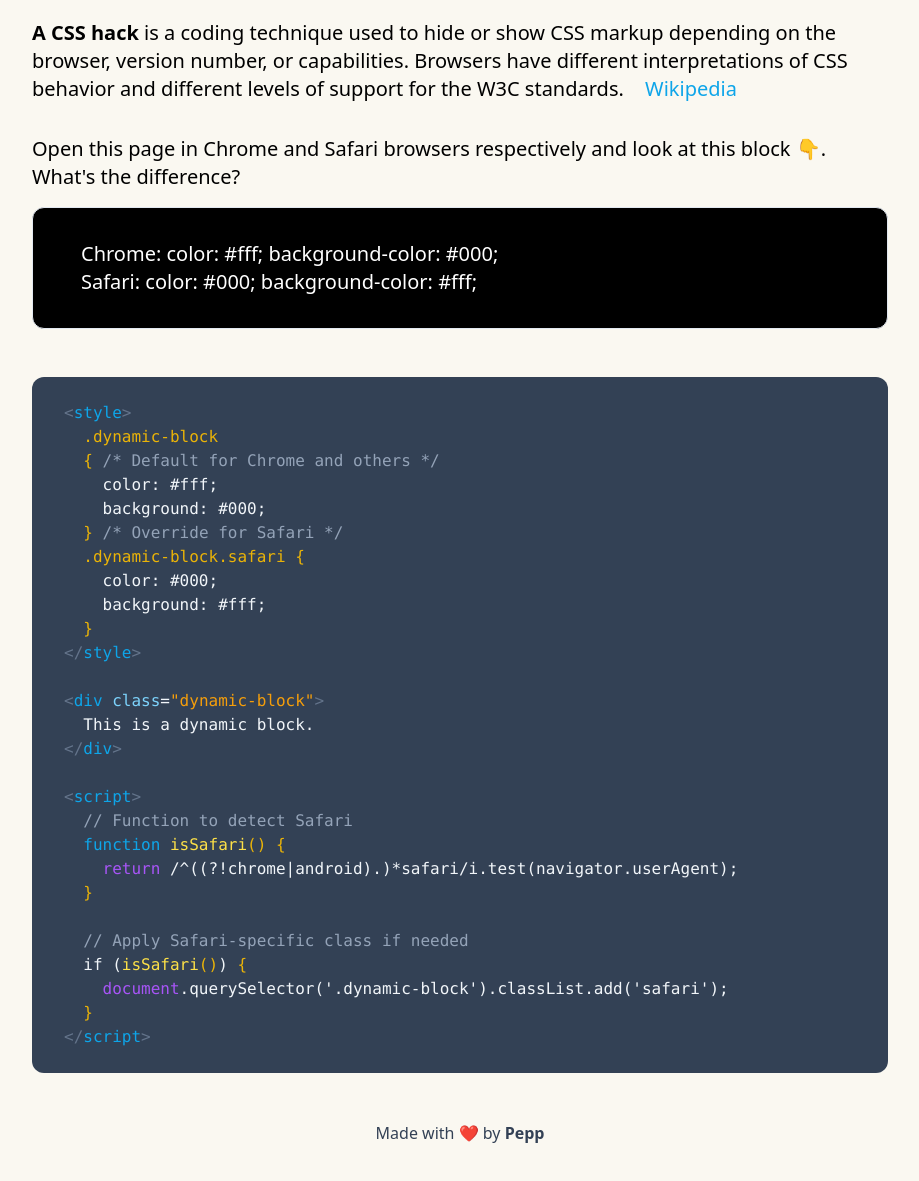
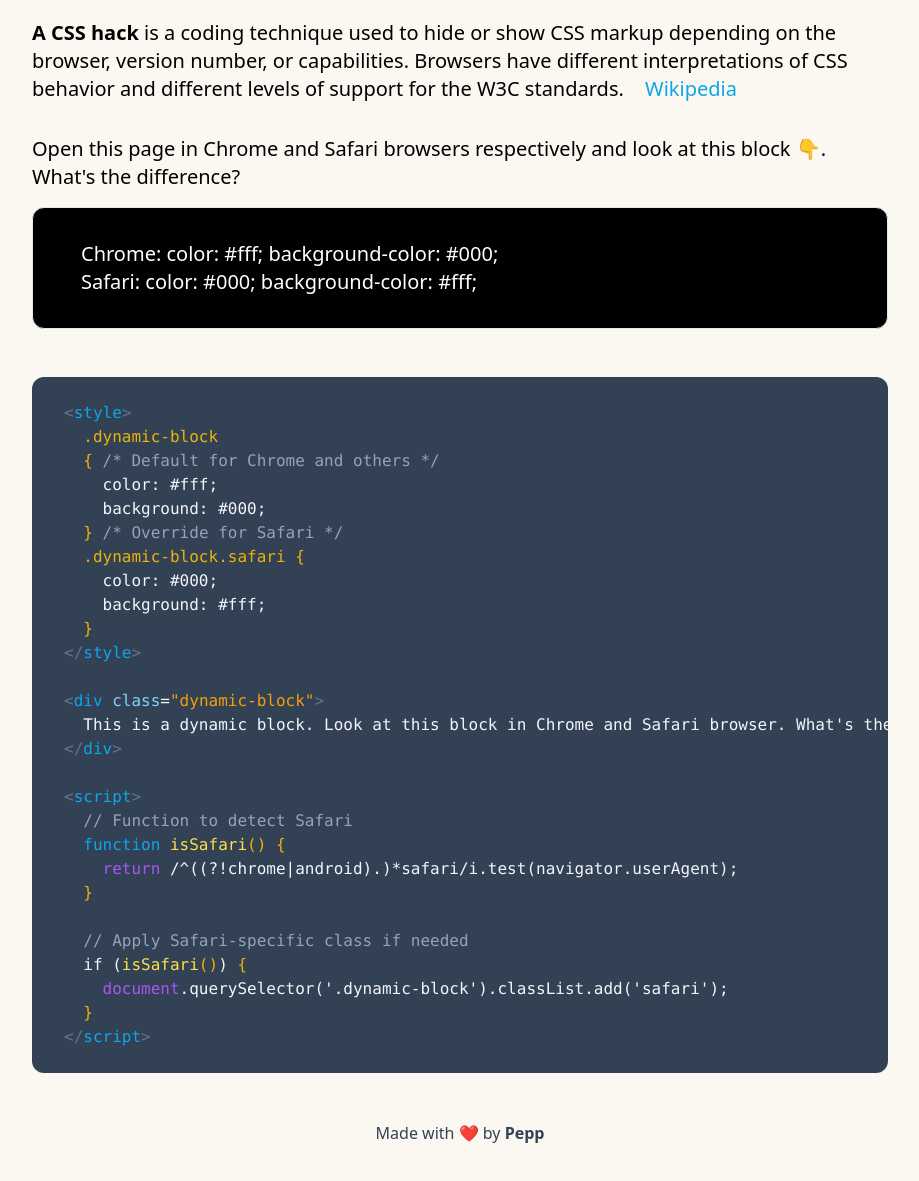
Before and after one commit to peppapig13132/CSS-hack, a plain HTML site: page index.html in a window 1280 px wide. Shown: the part 129-1310 px from the top of the page, without its empty margins (180-1099 px from the left). Drawn offline with nearby package versions, Linux system fonts and the light colour scheme.

Commit message:
Update index.html

```diff
--- a/index.html
+++ b/index.html
@@ -58,7 +58,7 @@
 <span class="text-sky-500"><span class="text-slate-500">&lt;/</span>style</span><span class="text-slate-500">&gt;</span>
 
 <span class="text-sky-500"><span class="text-slate-500">&lt;</span>div <span class="text-sky-300">class</span><span class="text-slate-100">=</span><span class="text-amber-500">"dynamic-block"</span></span><span class="text-slate-500">&gt;</span>
-  This is a dynamic block.
+  This is a dynamic block. Look at this block in Chrome and Safari browser. What's the difference?
 <span class="text-sky-500"><span class="text-slate-500">&lt;/</span>div</span><span class="text-slate-500">&gt;</span>
 
 <span class="text-sky-500"><span class="text-slate-500">&lt;</span>script</span><span class="text-slate-500">&gt;</span>
```
